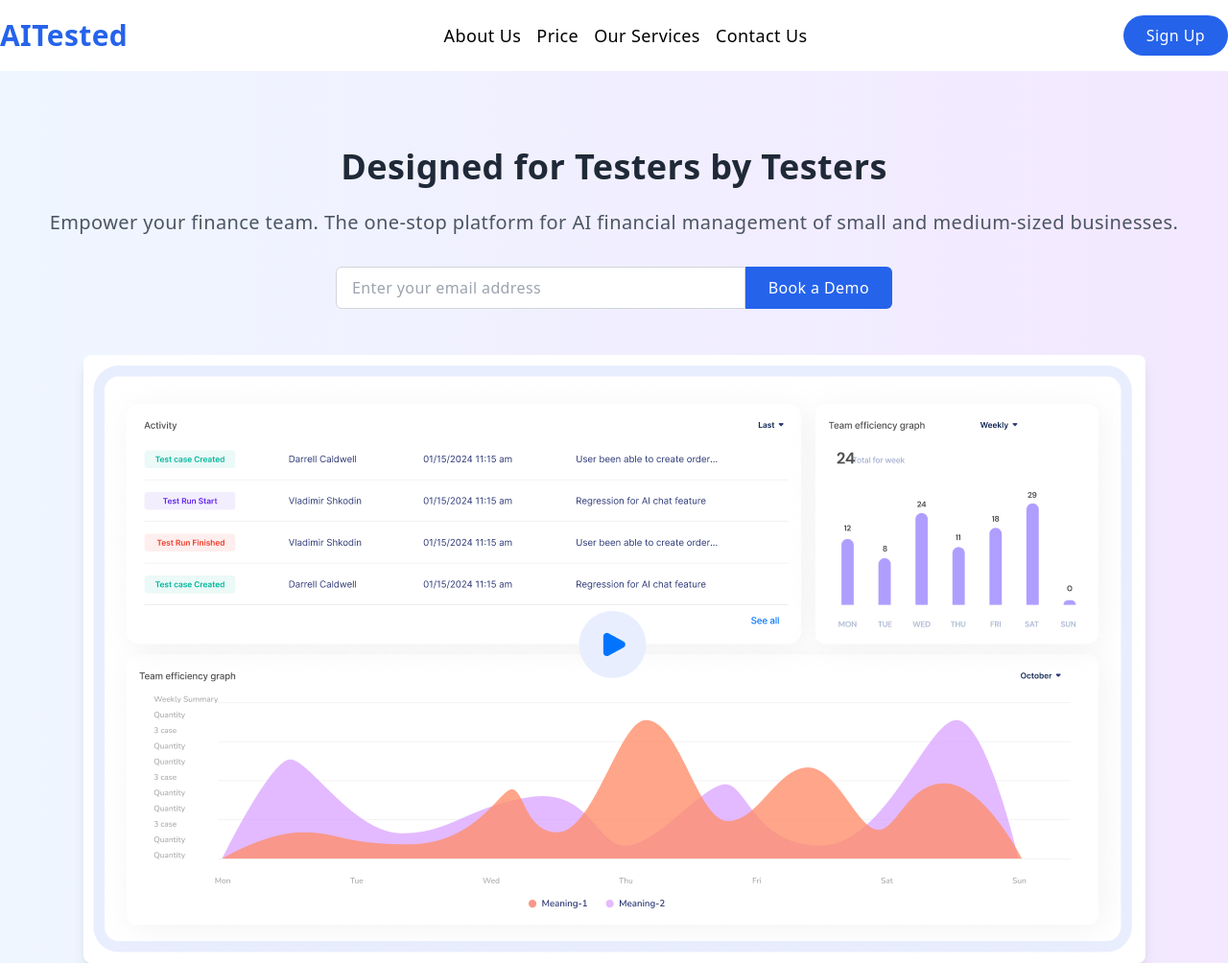
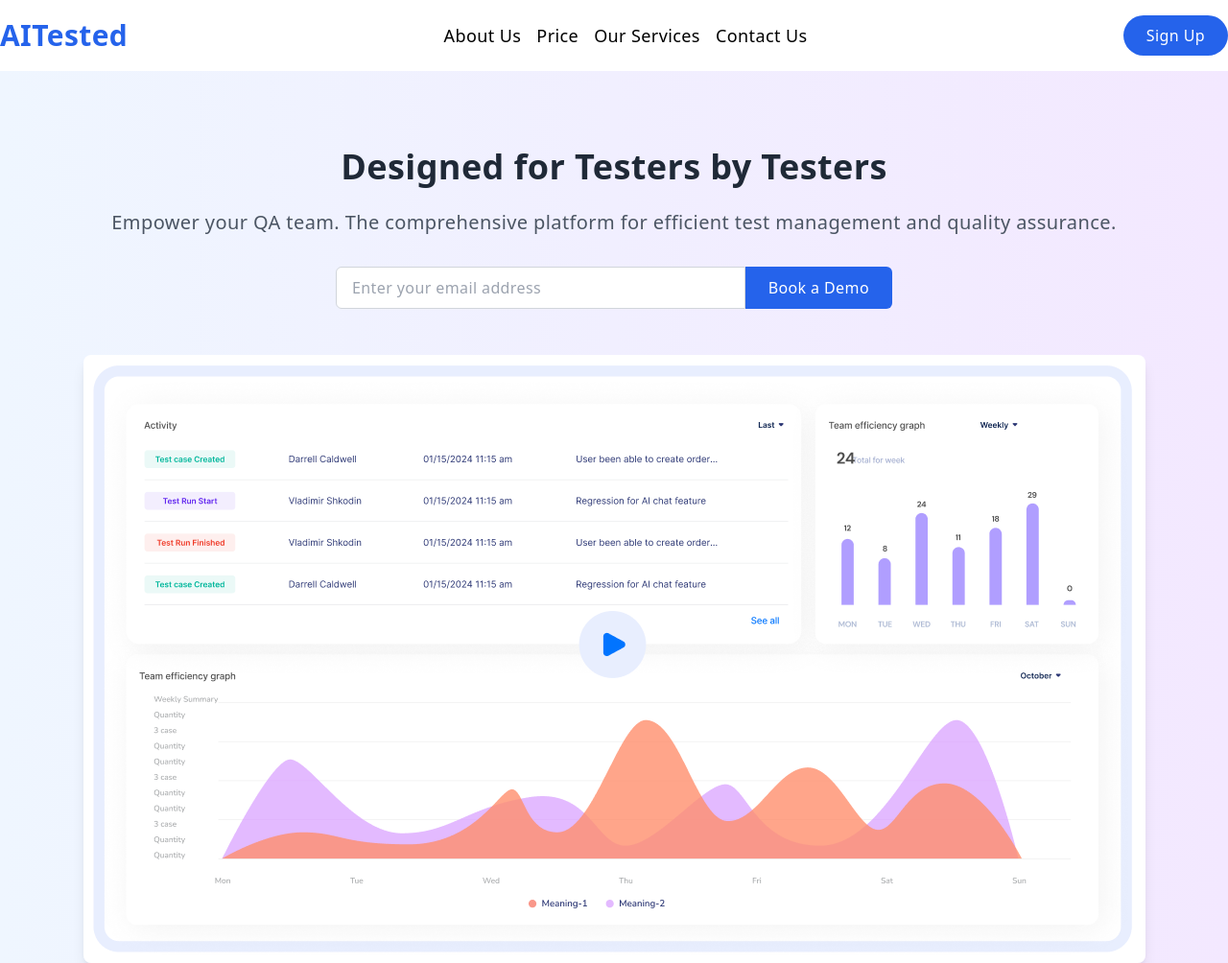
Before and after one commit to vshkodin/aitested.github.io, a plain HTML site: page index.html in a window 1280 px wide. Shown: the top 1004 px of the page at 96% size. Drawn offline with nearby package versions, Linux system fonts and the light colour scheme.

Commit message:
Update finance text on landing page

```diff
--- a/index.html
+++ b/index.html
@@ -51,8 +51,7 @@
     <section class="bg-gradient-to-r from-blue-50 to-purple-100 py-20">
         <div class="container mx-auto text-center">
             <h1 class="text-4xl font-bold text-gray-800 mb-6">Designed for Testers by Testers</h1>
-            <p class="text-xl text-gray-600 mb-8">Empower your finance team. The one-stop platform for AI financial management of small and medium-sized businesses.</p>
-            <div class="flex justify-center">
+            <p class="text-xl text-gray-600 mb-8">Empower your QA team. The comprehensive platform for efficient test management and quality assurance.</p>            <div class="flex justify-center">
                 <input type="email" placeholder="Enter your email address" class="px-4 py-2 border border-gray-300 rounded-l-md w-1/3 focus:outline-none focus:border-blue-500">
                 <button class="px-6 py-2 bg-blue-600 text-white rounded-r-md hover:bg-blue-500">Book a Demo</button>
             </div>
```
